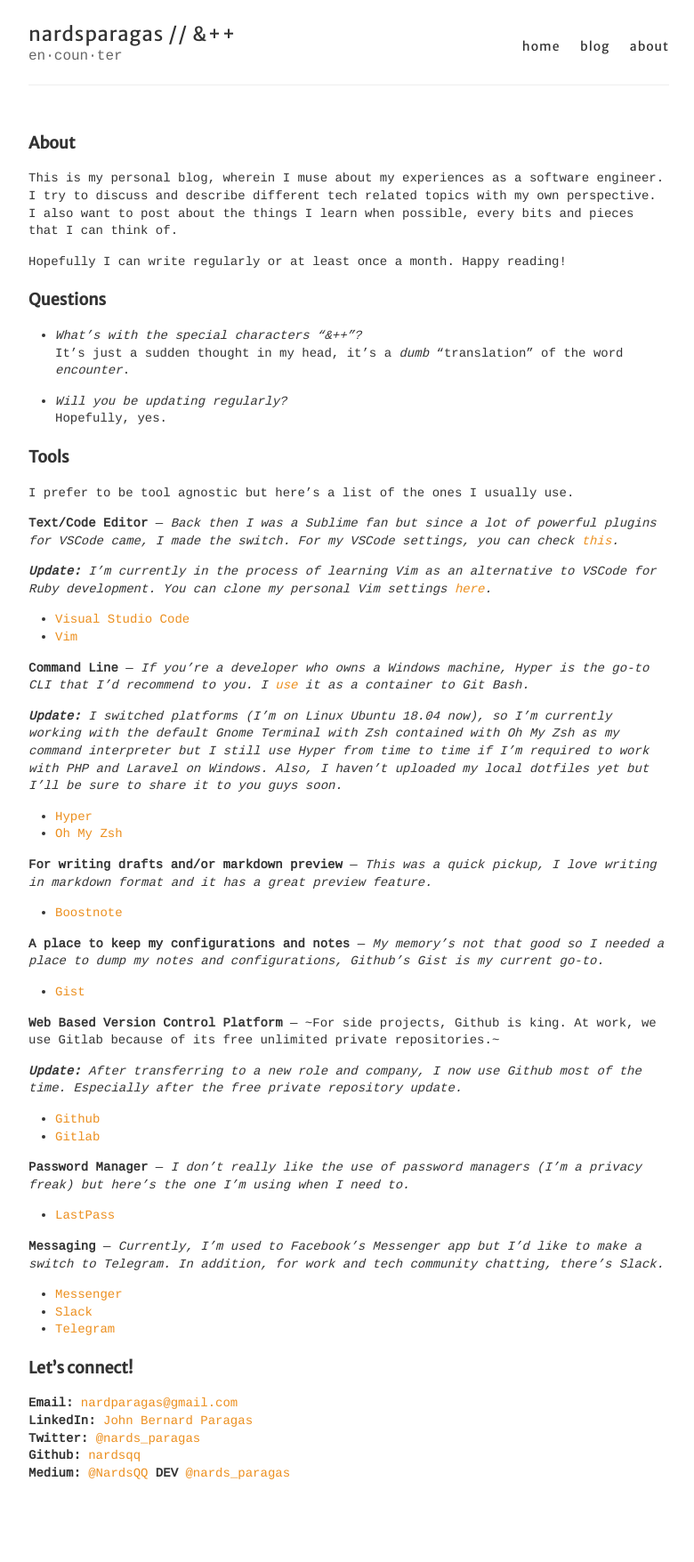
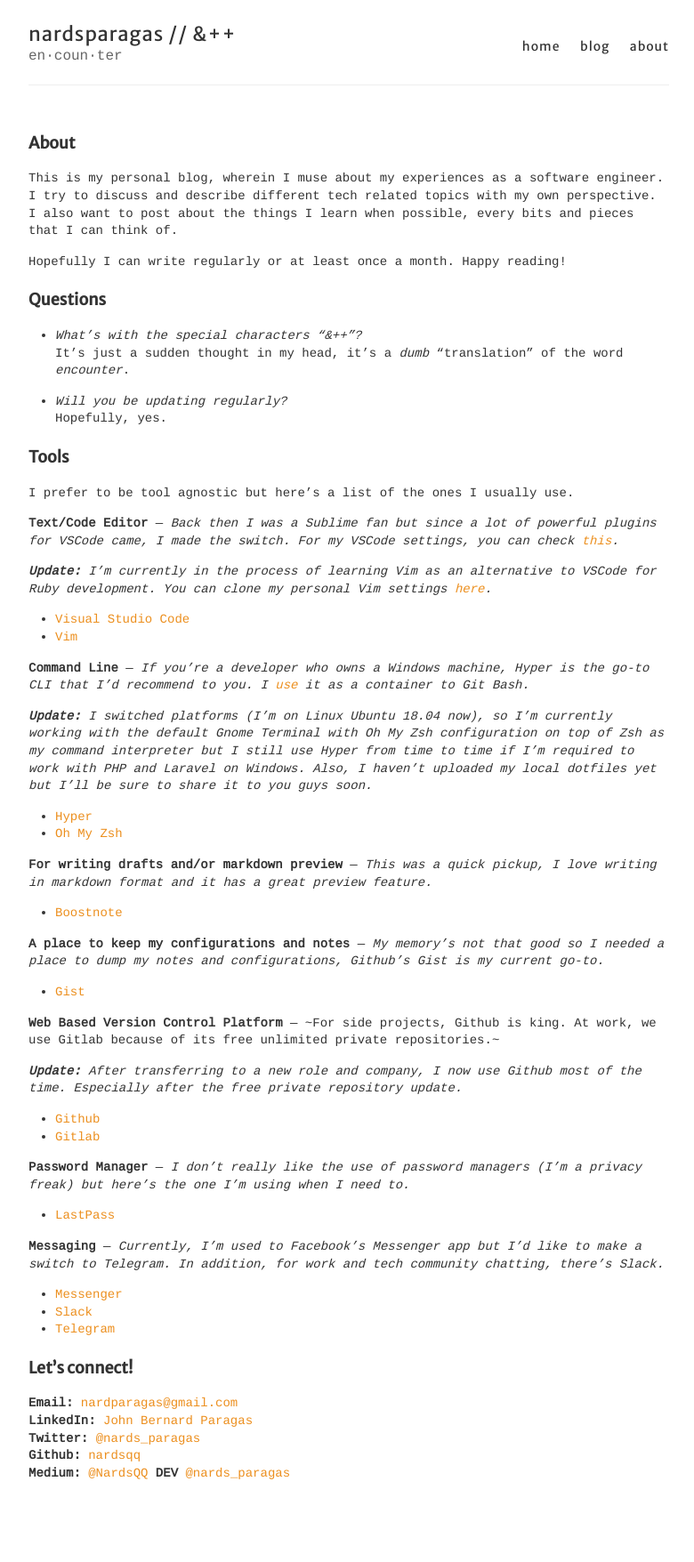
Before and after one commit to nardsqq/nardsqq.github.io, a Jekyll site: the page built from about.md, in a window 1280 px wide. Shown: the whole page at 89% size, without its empty margins (248-1028 px from the left). Built offline with Jekyll 4.4.1, drawn with Linux system fonts in a browser that asks for light colours.

Commit message:
Structures a few sentence

```diff
--- a/about.md
+++ b/about.md
@@ -31,7 +31,7 @@ _**Update:** I'm currently in the process of learning Vim as an alternative to V
 **Command Line** —
 _If you're a developer who owns a Windows machine, Hyper is the go-to CLI that I'd recommend to you. I [use](https://gist.github.com/nardsqq/5722649b31b11b9a0c2e9836f949e1df) it as a container to Git Bash._
 
-_**Update:** I switched platforms (I'm on Linux Ubuntu 18.04 now), so I'm currently working with the default Gnome Terminal with Zsh contained with Oh My Zsh as my command interpreter but I still use Hyper from time to time if I'm required to work with PHP and Laravel on Windows. Also, I haven't uploaded my local dotfiles yet but I'll be sure to share it to you guys soon._
+_**Update:** I switched platforms (I'm on Linux Ubuntu 18.04 now), so I'm currently working with the default Gnome Terminal with Oh My Zsh configuration on top of Zsh as my command interpreter but I still use Hyper from time to time if I'm required to work with PHP and Laravel on Windows. Also, I haven't uploaded my local dotfiles yet but I'll be sure to share it to you guys soon._
 
 * [Hyper](https://hyper.is/)
 * [Oh My Zsh](https://ohmyz.sh/)
```
